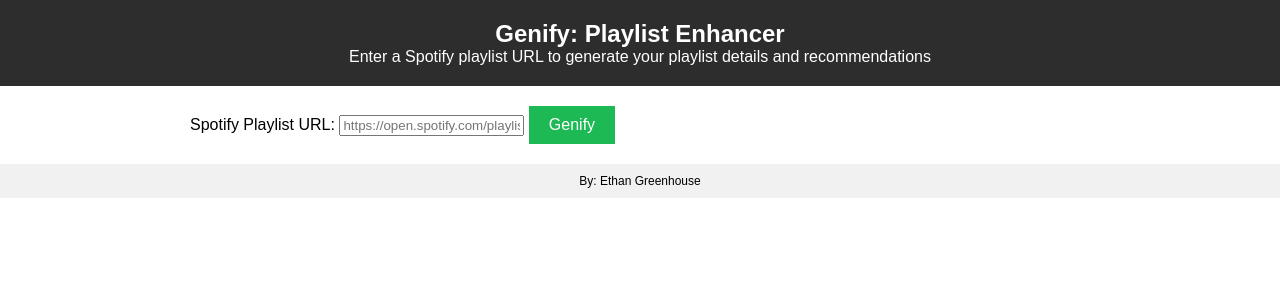
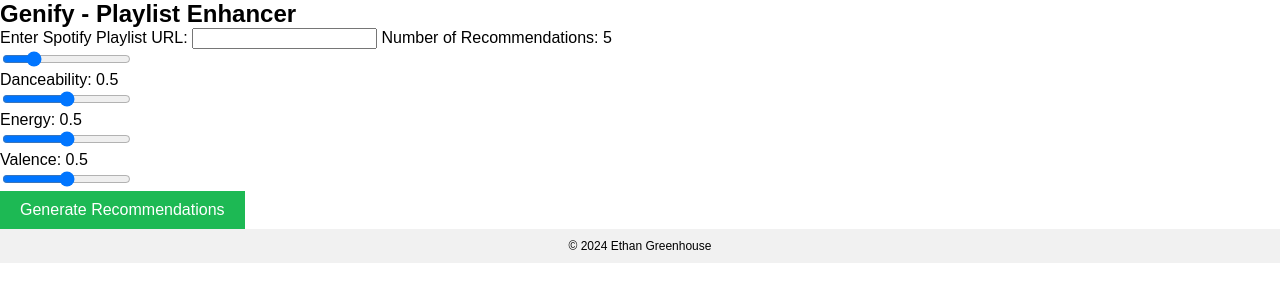
Before and after one commit to EthanGreenhouse/genify, a Flask app: page / in a window 1280 px wide. Shown: the top 302 px of the page. Run offline with Flask 3, Linux system fonts and the light colour scheme.

Commit message:
Update index.html

```diff
--- a/templates/index.html
+++ b/templates/index.html
@@ -1,34 +1,78 @@
 <!DOCTYPE html>
 <html lang="en">
 <head>
-    <meta charset="UTF-8"> <!-- Define character encoding as UTF-8 -->
-    <meta name="viewport" content="width=device-width, initial-scale=1.0"> <!-- Make the website responsive on mobile devices -->
-    <title>Genify</title> <!-- Title of the page displayed in the browser tab -->
-    <link rel="stylesheet" href="{{ url_for('static', filename='styles.css') }}"> <!-- Link to the CSS file -->
+    <meta charset="UTF-8">
+    <meta name="viewport" content="width=device-width, initial-scale=1.0">
+    <title>Genify - Playlist Enhancer</title>
+    <link rel="stylesheet" href="{{ url_for('static', filename='styles.css') }}">
 </head>
 <body>
-    <header>
-        <h1>Genify: Playlist Enhancer</h1> <!-- Main title of the page -->
-        <p>Enter a Spotify playlist URL to generate your playlist details and recommendations</p> <!-- Description of what the site does -->
-    </header>
+    <div class="container">
+        <h1>Genify - Playlist Enhancer</h1>
 
-    <main>
-        <form action="/result" method="POST"> <!-- Form for submitting the playlist URL -->
-            <label for="spotify_url">Spotify Playlist URL:</label> <!-- Label for the input field -->
-            <input type="text" name="spotify_url" placeholder="https://open.spotify.com/playlist/..." required> <!-- Input field for entering playlist URL -->
-            <button type="submit">Genify</button> <!-- Submit button to send the form -->
+        <form action="/result" method="POST">
+            <!-- Spotify Playlist URL input -->
+            <label for="spotify_url">Enter Spotify Playlist URL:</label>
+            <input type="text" id="spotify_url" name="spotify_url" required>
+
+            <!-- Slider for Number of Recommendations -->
+            <label for="num_recommendations">Number of Recommendations:</label>
+            <span id="num_recommendations_value">5</span>
+            <div class="slider-container">
+                <input type="range" id="num_recommendations" name="num_recommendations" min="1" max="20" value="5">
+            </div>
+
+            <!-- Slider for Danceability -->
+            <label for="danceability">Danceability:</label>
+            <span id="danceability_value">0.5</span>
+            <div class="slider-container">
+                <input type="range" id="danceability" name="danceability" min="0" max="1" step="0.1" value="0.5">
+            </div>
+
+            <!-- Slider for Energy -->
+            <label for="energy">Energy:</label>
+            <span id="energy_value">0.5</span>
+            <div class="slider-container">
+                <input type="range" id="energy" name="energy" min="0" max="1" step="0.1" value="0.5">
+            </div>
+
+            <!-- Slider for Valence -->
+            <label for="valence">Valence:</label>
+            <span id="valence_value">0.5</span>
+            <div class="slider-container">
+                <input type="range" id="valence" name="valence" min="0" max="1" step="0.1" value="0.5">
+            </div>
+
+            <!-- Submit button -->
+            <button type="submit">Generate Recommendations</button>
         </form>
-
-        <!-- Error Message: Displays an error if there is one (such as an invalid URL) -->
-        <div class="error-message">
-            {% if error %} <!-- If there is an error, display it -->
-                <p>{{ error }}</p> <!-- Display the error message -->
-            {% endif %}
-        </div>
-    </main>
+    </div>
 
     <footer>
-        <p>By: Ethan Greenhouse</p> <!-- Footer with author's name -->
+        <p>&copy; 2024 Ethan Greenhouse</p>
     </footer>
+
+    <script>
+        // Function to update the slider values dynamically
+        function updateSliderValue(sliderId, displayId) {
+            const slider = document.getElementById(sliderId);
+            const display = document.getElementById(displayId);
+            display.textContent = slider.value;
+        }
+
+        // Event listeners for sliders
+        document.getElementById('num_recommendations').addEventListener('input', function() {
+            updateSliderValue('num_recommendations', 'num_recommendations_value');
+        });
+        document.getElementById('danceability').addEventListener('input', function() {
+            updateSliderValue('danceability', 'danceability_value');
+        });
+        document.getElementById('energy').addEventListener('input', function() {
+            updateSliderValue('energy', 'energy_value');
+        });
+        document.getElementById('valence').addEventListener('input', function() {
+            updateSliderValue('valence', 'valence_value');
+        });
+    </script>
 </body>
 </html>
```
